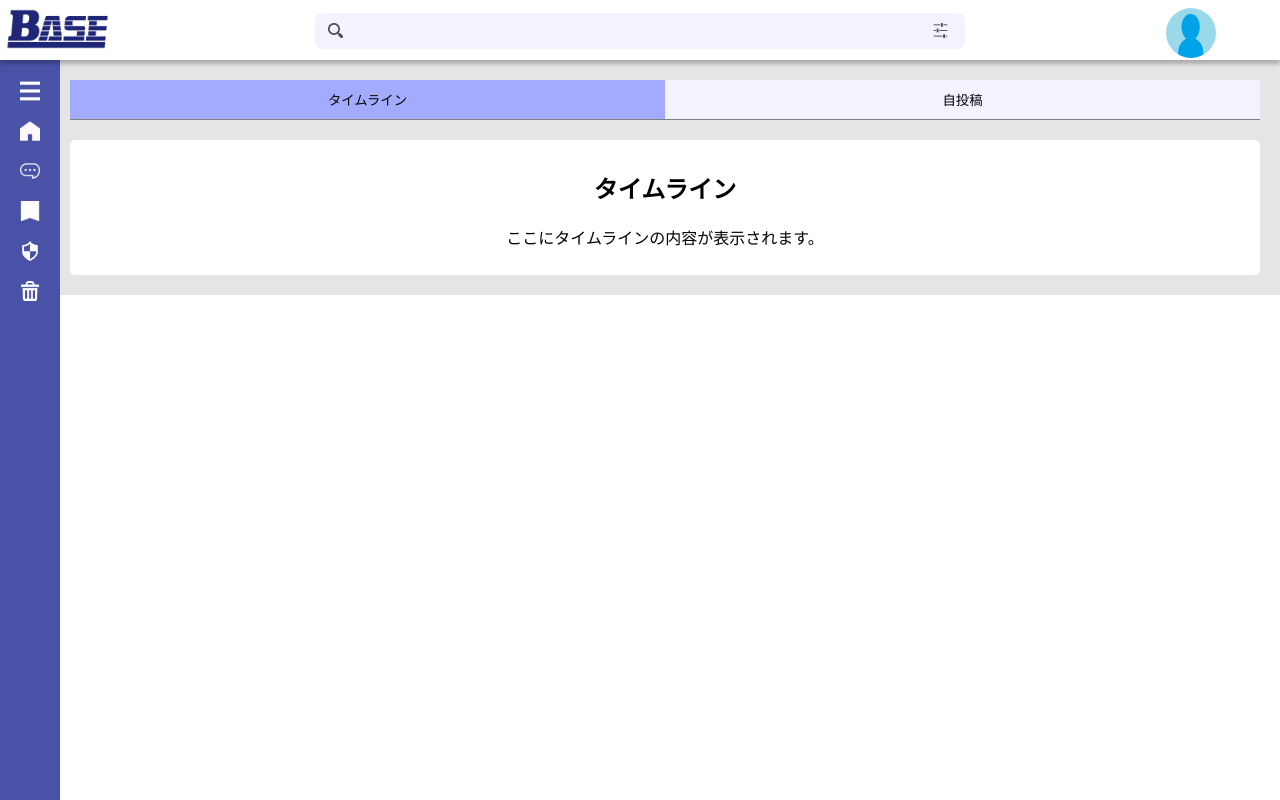
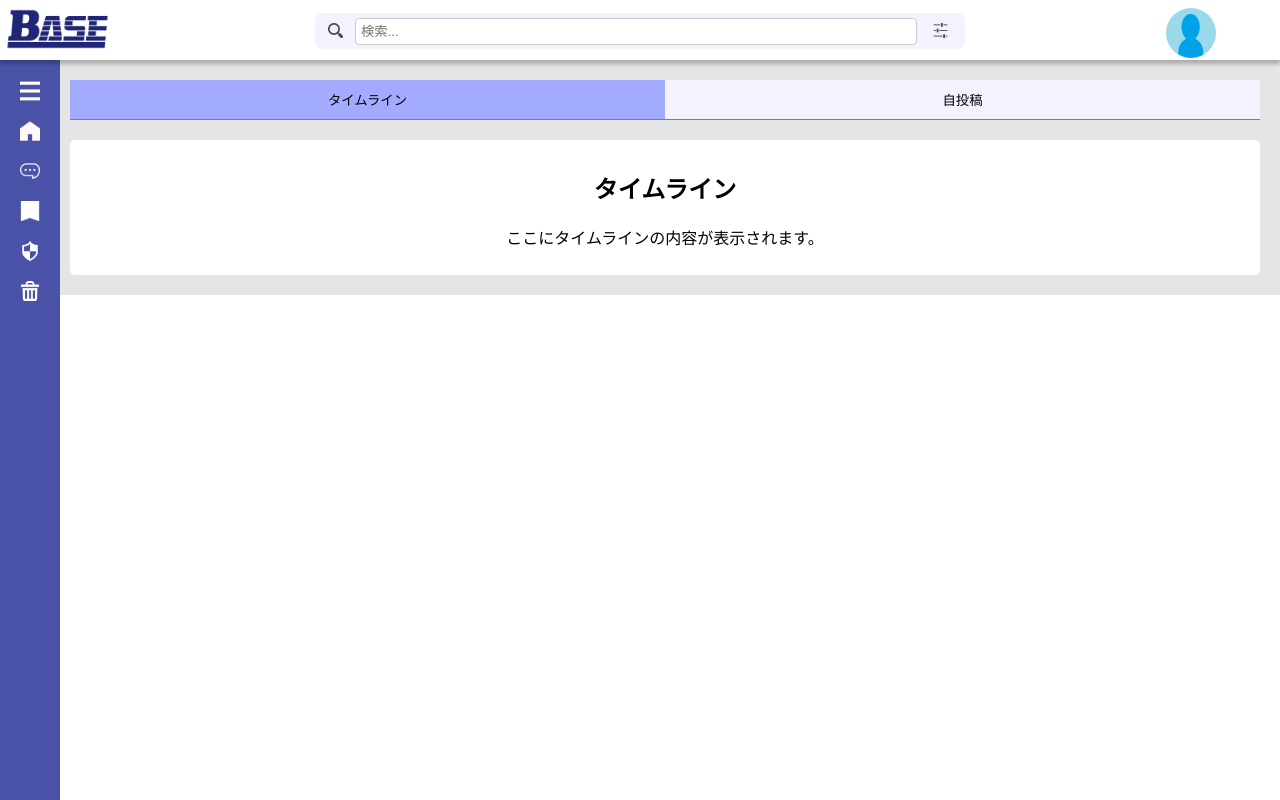
Before and after one commit to jylbsh/bisdom, a React (Create React App) app in the folder frontend/: page / in a window 1280 px wide. Built offline with nearby package versions, Linux system fonts and the light colour scheme; no server answers; sample sign-in values are in the browser's storage; what quill-image-resize would draw is missing.

Commit message:
ナレッジ検索機能（knowledge_id）実装

```diff
--- a/frontend/src/components/Header/Header.css
+++ b/frontend/src/components/Header/Header.css
@@ -35,21 +35,34 @@
 }
 
 .search {
-  height: 53px; /* search-box�̍����ɍ��킹�Đe�v�f�̍����𒲐� */
+  height: 53px; /* 検索エリア全体の高さ */
   width: 650px;
-  position: fixed; /* fixed�ŉ�ʏ㕔�ɔz�u */
-  top: 1%; /* �㕔�ɔz�u */
-  left: 50%; /* �������̒����ɔz�u */
-  transform: translateX(-50%); /* ���̔����������ɃV�t�g���Ē����ɔz�u */
-  z-index: 10; /* �K�v�ɉ����đO�ʂɕ\�� */
+  position: fixed; /* 固定位置に配置 */
+  top: 1%; /* 上から1%の位置 */
+  left: 50%; /* 横幅の中央に配置 */
+  transform: translateX(-50%); /* 横方向の中央揃えを調整 */
+  z-index: 10; /* 前面に表示 */
 }
 
 .search .search-box {
   background-color: #f2f3ff;
   border-radius: 8px;
   height: 36px;
-  width: 100%; /* �e�v�f�ɍ��킹�ĉ���100%�� */
+  width: 100%; /* ボックスの幅を100%に設定 */
   margin-top: 5px;
+}
+
+.search-box {
+  display: flex;
+  align-items: center;
+}
+
+.search-input {
+  width: 550px;
+  padding: 5px;
+  border: 1px solid #ccc;
+  border-radius: 4px;
+  margin-left: 40px;
 }
 
 .search-lens {
--- a/frontend/src/components/Header/Header.jsx
+++ b/frontend/src/components/Header/Header.jsx
@@ -1,29 +1,64 @@
 // src/components/Header.js
-import React from 'react';
-import './Header.css'; // スタイルファイルのインポート（後で作成します）
+import React, { useState } from 'react';
+import { useNavigate } from 'react-router-dom';
+import './Header.css';
 
 import x1 from '../../assets/image/logo.png';
 import x2 from '../../assets/image/search-lens.png';
 import x3 from '../../assets/image/mixer.png';
 import x4 from '../../assets/image/user.png';
 import UserAvatar from '../Avatar/Avatar';
+import request from '../Request-manage/request';
+
 const Header = () => {
+  const [searchText, setSearchText] = useState('');
+  const navigate = useNavigate();
+
+  // 入力ボックスの値が変更されたときに呼ばれるハンドラ
+  const handleSearchChange = (e) => {
+    setSearchText(e.target.value);
+  };
+
+  // 検索アイコンをクリックしたときにAPIをリクエスト
+  const handleSearch = async () => {
+    const url = `http://127.0.0.1:8080/knowledge/get/meisai?knowledge_id=${encodeURIComponent(searchText)}`;
+    try {
+      const response = await fetch(url);
+      const data = await response.json();
+      console.log('検索結果:', data);
+      // 取得結果を state に持たせた状態で Knowledge_Detail ルートへ遷移
+      navigate('/knowledge/detail', { state: { knowledgeData: data } });
+    } catch (error) {
+      console.error('検索APIエラー:', error);
+    }
+  };
+
   return (
     <div className="box">
       <div className="rectangle" />
       <div className="image">
         <img className="element" alt="Element" src={x1} />
       </div>
-      <div className = "search">
-      <div className = "search-box"/>
-        <div className = "search-lens">
+      <div className="search">
+        <div className="search-box">
+          <input
+            type="text"
+            placeholder="検索..."
+            className="search-input"
+            value={searchText}
+            onChange={handleSearchChange}
+          />
+        </div>
+        <div className="search-lens" onClick={handleSearch} style={{ cursor: 'pointer' }}>
           <img className="element" alt="Element" src={x2} />
         </div>
-        <div className = "search-mixer">
+        <div className="search-mixer">
           <img className="element" alt="Element" src={x3} />
         </div>
       </div>
-      <div className='user'><UserAvatar/></div>
+      <div className="user">
+        <UserAvatar />
+      </div>
     </div>
   );
 }
--- a/frontend/src/components/KnowledgeDetail/Knowledge_Detail.js
+++ b/frontend/src/components/KnowledgeDetail/Knowledge_Detail.js
@@ -1,10 +1,12 @@
 import React, { useState, useEffect } from "react";
+import { useLocation } from 'react-router-dom';
 import "./Knowledge_Detail.css"; // 外部CSSファイルをインポート
 
 function Knowledge_Detail() {
     // 現在選択されているタブを管理
     const [activeTab, setActiveTab] = useState("timeline");
     const [knowledgeData, setKnowledgeData] = useState(null);
+    const location = useLocation();
 
     // タブ切り替え関数
     const handleTabChange = (tab) => {
@@ -23,9 +25,13 @@ function Knowledge_Detail() {
     };
 
     useEffect(() => {
-        // データを取得する関数
-        fetchKnowledgeData();
-    }, []);
+        // location.state に渡された knowledgeData があれば、それを利用し、なければAPIリクエストを行う
+        if (location.state && location.state.knowledgeData) {
+            setKnowledgeData(location.state.knowledgeData);
+        } else {
+            fetchKnowledgeData();
+        }
+    }, [location.state]);
 
     // 知識データがまだない場合は、ローディング中のメッセージを表示
     if (!knowledgeData) {
```
